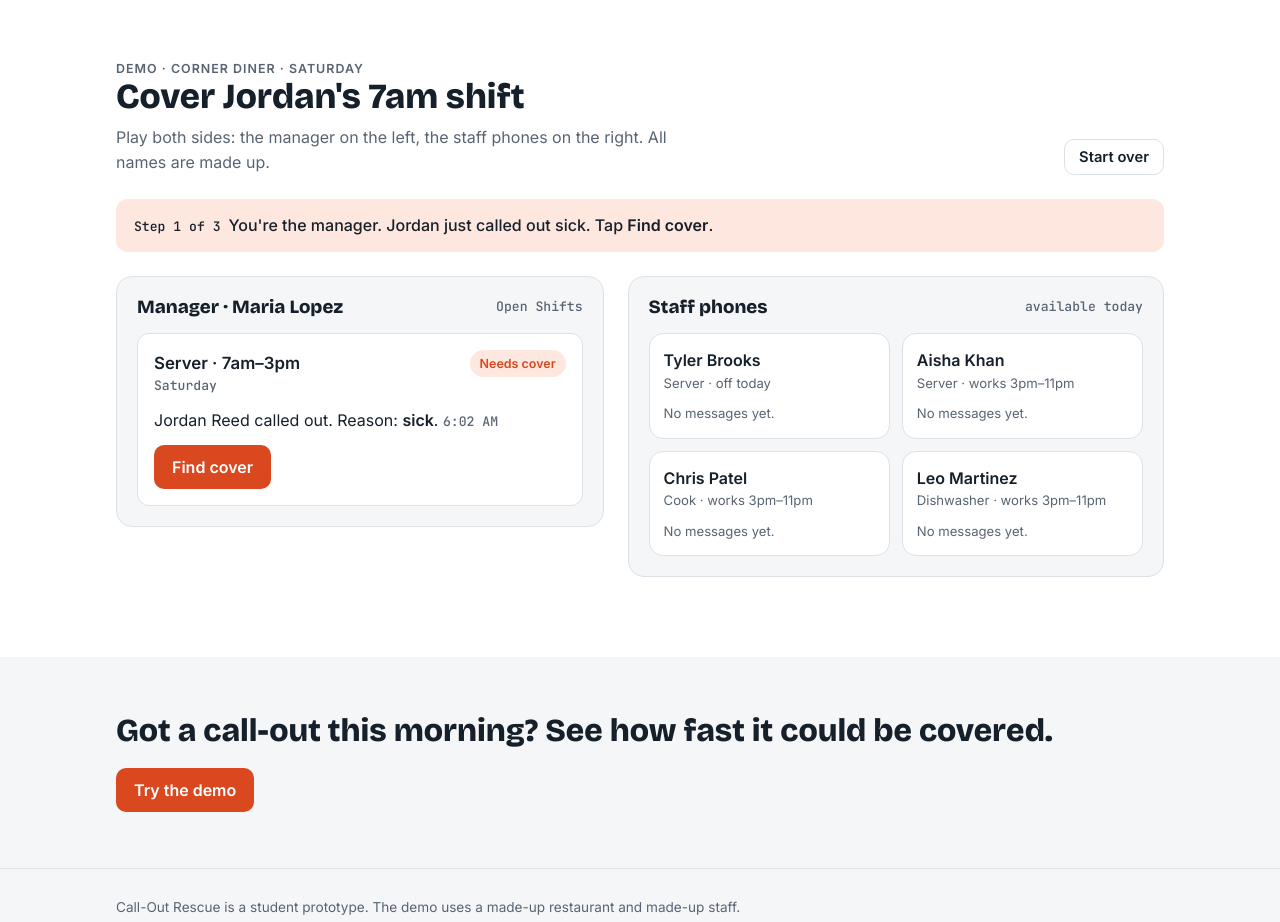
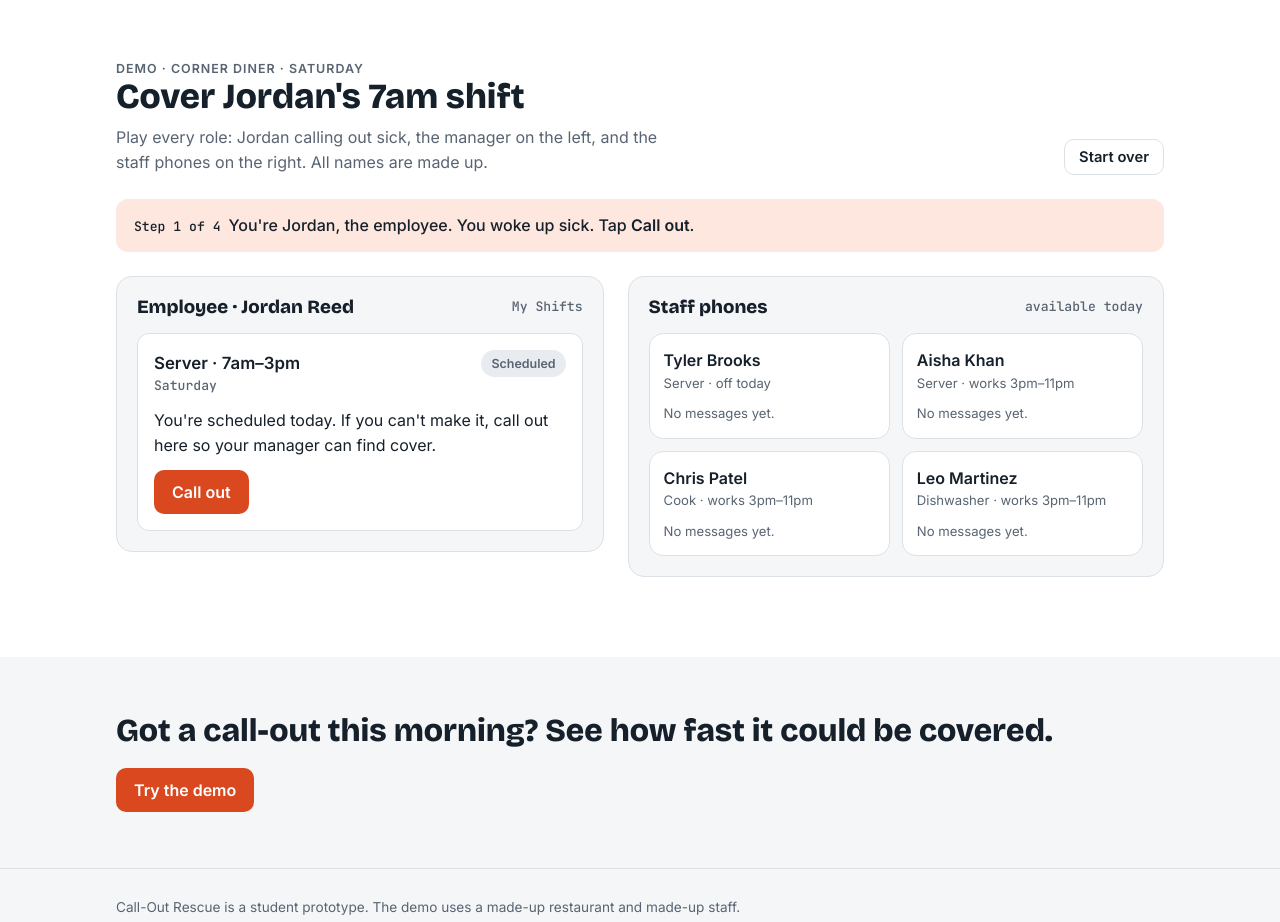
Before and after one commit to BSpears7/BSpears7.github.io, a plain HTML site: page call-out-rescue/index.html in a window 1280 px wide. Shown: the part 1460-2382 px from the top of the page. Drawn offline with nearby package versions, Linux system fonts and the light colour scheme.

Commit message:
Add the employee call-out step to the demo
The demo now starts with Jordan's My Shifts screen: tap Call out,
pick a reason, confirm. The manager then sees the call-out with that
reason. The fill timer now counts from the call-out.

Co-Authored-By: Claude Opus 5.5 <noreply@anthropic.com>

```diff
--- a/call-out-rescue/index.html
+++ b/call-out-rescue/index.html
@@ -72,6 +72,8 @@ p { margin: 0; }
 .btn.small { padding: 8px 14px; font-size: 0.92rem; }
 .btn:focus-visible, a:focus-visible { outline: 3px solid var(--accent); outline-offset: 3px; }
 .btn[disabled] { opacity: 0.45; cursor: not-allowed; }
+.btn.ghost[aria-pressed="true"] { border-color: var(--accent); background: var(--accent-soft); }
+.reasons { display: flex; flex-wrap: wrap; gap: 8px; }
 
 /* Top bar */
 .top { padding-block: 20px; }
@@ -126,6 +128,7 @@ p { margin: 0; }
 .pill.need { background: var(--accent-soft); color: var(--accent); }
 .pill.wait { background: var(--warn-soft); color: var(--warn); }
 .pill.done { background: var(--ok-soft); color: var(--ok); }
+.pill.plain { background: var(--bubble); color: var(--muted); }
 .muted { color: var(--muted); }
 .warning { background: var(--warn-soft); color: var(--warn); border-radius: 8px; padding: 10px 12px; font-size: 0.92rem; font-weight: 500; }
 .row { display: flex; flex-wrap: wrap; gap: 10px; }
@@ -228,7 +231,7 @@ footer { padding-block: 28px; border-top: 1px solid var(--line); color: var(--mu
       <div>
         <p class="eyebrow">Demo · Corner Diner · Saturday</p>
         <h2>Cover Jordan's 7am shift</h2>
-        <p>Play both sides: the manager on the left, the staff phones on the right. All names are made up.</p>
+        <p>Play every role: Jordan calling out sick, the manager on the left, and the staff phones on the right. All names are made up.</p>
       </div>
       <button class="btn ghost small" type="button" id="reset">Start over</button>
     </div>
@@ -237,7 +240,7 @@ footer { padding-block: 28px; border-top: 1px solid var(--line); color: var(--mu
 
     <div class="demo-grid">
       <div class="panel">
-        <div class="panel-title"><h3>Manager · Maria Lopez</h3><span class="mono muted">Open Shifts</span></div>
+        <div class="panel-title"><h3 id="left-title">Employee · Jordan Reed</h3><span class="mono muted" id="left-screen">My Shifts</span></div>
         <div class="shift" id="manager"></div>
       </div>
       <div class="panel">
@@ -268,7 +271,8 @@ footer { padding-block: 28px; border-top: 1px solid var(--line); color: var(--mu
     { id: "leo", name: "Leo Martinez", pos: "Dishwasher", other: "3pm–11pm" }
   ];
   var s;
-  function fresh() { s = { phase: "open", claimer: null, declined: [], started: 0, took: 0 }; }
+  var REASONS = ["Sick", "Family emergency", "Transportation", "Other"];
+  function fresh() { s = { phase: "shift", reason: null, claimer: null, declined: [], started: 0, took: 0 }; }
   fresh();
 
   function byId(id) { for (var i = 0; i < staff.length; i++) if (staff[i].id === id) return staff[i]; return null; }
@@ -278,22 +282,37 @@ footer { padding-block: 28px; border-top: 1px solid var(--line); color: var(--mu
 
   var guide = document.getElementById("guide");
   var mgr = document.getElementById("manager");
+  var leftTitle = document.getElementById("left-title");
+  var leftScreen = document.getElementById("left-screen");
   var list = document.getElementById("staff");
 
   function render() {
     var c = s.claimer ? byId(s.claimer) : null;
     var g = {
-      open: "<b>Step 1 of 3</b>You're the manager. Jordan just called out sick. Tap <strong>Find cover</strong>.",
-      sent: "<b>Step 2 of 3</b>Now you're a staff member. Pick anyone on the right and tap <strong>I'll take it</strong>.",
-      claimed: "<b>Step 3 of 3</b>Back to the manager. <strong>Approve</strong> or <strong>Decline</strong>. Watch for the double-shift warning.",
+      shift: "<b>Step 1 of 4</b>You're Jordan, the employee. You woke up sick. Tap <strong>Call out</strong>.",
+      reason: "<b>Step 1 of 4</b>Pick a reason, then tap <strong>Confirm call out</strong>.",
+      open: "<b>Step 2 of 4</b>Now you're the manager. Jordan's call-out just came in. Tap <strong>Find cover</strong>.",
+      sent: "<b>Step 3 of 4</b>Now you're a staff member. Pick anyone on the right and tap <strong>I'll take it</strong>.",
+      claimed: "<b>Step 4 of 4</b>Back to the manager. <strong>Approve</strong> or <strong>Decline</strong>. Watch for the double-shift warning.",
       filled: "<b>Done</b>The shift is covered, and everyone can see who's coming in."
     }[s.phase];
     guide.innerHTML = g;
+    var emp = s.phase === "shift" || s.phase === "reason";
+    leftTitle.textContent = emp ? "Employee · Jordan Reed" : "Manager · Maria Lopez";
+    leftScreen.textContent = emp ? "My Shifts" : "Open Shifts";
 
-    var pill = { open: '<span class="pill need">Needs cover</span>', sent: '<span class="pill wait">Texts sent · waiting</span>', claimed: '<span class="pill wait">Claimed · needs approval</span>', filled: '<span class="pill done">Filled</span>' }[s.phase];
+    var pill = { shift: '<span class="pill plain">Scheduled</span>', reason: '<span class="pill need">Calling out</span>', open: '<span class="pill need">Needs cover</span>', sent: '<span class="pill wait">Texts sent · waiting</span>', claimed: '<span class="pill wait">Claimed · needs approval</span>', filled: '<span class="pill done">Filled</span>' }[s.phase];
     var h = '<div class="shift-top"><div><div class="shift-name">Server · 7am–3pm</div><div class="mono muted">Saturday</div></div>' + pill + '</div>';
-    if (s.phase === "open") {
-      h += '<p>Jordan Reed called out. Reason: <strong>sick</strong>. <span class="mono muted">6:02 AM</span></p>';
+    if (s.phase === "shift") {
+      h += '<p>You\'re scheduled today. If you can\'t make it, call out here so your manager can find cover.</p>';
+      h += '<div class="row"><button class="btn" type="button" data-act="callout">Call out</button></div>';
+    } else if (s.phase === "reason") {
+      h += '<p>Why can\'t you make it?</p><div class="reasons">' + REASONS.map(function (r) {
+        return '<button class="btn ghost small" type="button" data-act="reason" data-reason="' + r + '" aria-pressed="' + (s.reason === r) + '">' + r + '</button>';
+      }).join("") + '</div>';
+      h += '<div class="row"><button class="btn" type="button" data-act="confirm"' + (s.reason ? '' : ' disabled') + '>Confirm call out</button><button class="btn ghost" type="button" data-act="back">Cancel</button></div>';
+    } else if (s.phase === "open") {
+      h += '<p>Jordan Reed called out. Reason: <strong>' + esc(s.reason.toLowerCase()) + '</strong>. <span class="mono muted">6:02 AM</span></p>';
       h += '<div class="row"><button class="btn" type="button" data-act="find">Find cover</button></div>';
     } else if (s.phase === "sent") {
       var n = asked().length;
@@ -310,13 +329,13 @@ footer { padding-block: 28px; border-top: 1px solid var(--line); color: var(--mu
       h += '<div class="row"><button class="btn ok" type="button" data-act="approve">Approve</button><button class="btn ghost" type="button" data-act="decline">Decline</button></div>';
     } else {
       h += '<p><strong>' + esc(c.name) + '</strong> is covering. Everyone can see it.</p>';
-      h += '<p class="mono timer">Filled ' + took(s.took) + ' after you tapped Find cover</p>';
+      h += '<p class="mono timer">Filled ' + took(s.took) + ' after Jordan called out</p>';
     }
     mgr.innerHTML = h;
 
     list.innerHTML = staff.map(function (p) {
       var out = '<div class="mini"><div><div class="mini-name">' + esc(p.name) + '</div><div class="mini-meta">' + esc(p.pos) + ' · ' + (p.other ? "works " + esc(p.other) : "off today") + '</div></div>';
-      if (s.phase === "open") return out + '<p class="mini-meta">No messages yet.</p></div>';
+      if (s.phase === "shift" || s.phase === "reason" || s.phase === "open") return out + '<p class="mini-meta">No messages yet.</p></div>';
       out += '<div class="bubble"><strong>Open shift: today, 7am–3pm, Server.</strong>Tap to claim.</div>';
       var declined = s.declined.indexOf(p.id) !== -1;
       if (declined && s.phase !== "filled") out += '<p class="status">Not approved this time.</p>';
@@ -331,7 +350,11 @@ footer { padding-block: 28px; border-top: 1px solid var(--line); color: var(--mu
     var b = e.target.closest("[data-act]");
     if (!b) return;
     var a = b.getAttribute("data-act");
-    if (a === "find") { s.phase = "sent"; s.started = Date.now(); }
+    if (a === "callout") { s.phase = "reason"; }
+    else if (a === "reason") { s.reason = b.getAttribute("data-reason"); }
+    else if (a === "back") { s.phase = "shift"; s.reason = null; }
+    else if (a === "confirm" && s.reason) { s.phase = "open"; s.started = Date.now(); }
+    else if (a === "find") { s.phase = "sent"; }
     else if (a === "claim" && s.phase === "sent") { s.claimer = b.getAttribute("data-id"); s.phase = "claimed"; }
     else if (a === "approve") { s.phase = "filled"; s.took = Math.max(1, Math.round((Date.now() - s.started) / 1000)); }
     else if (a === "decline") { s.declined.push(s.claimer); s.claimer = null; s.phase = "sent"; }
```
